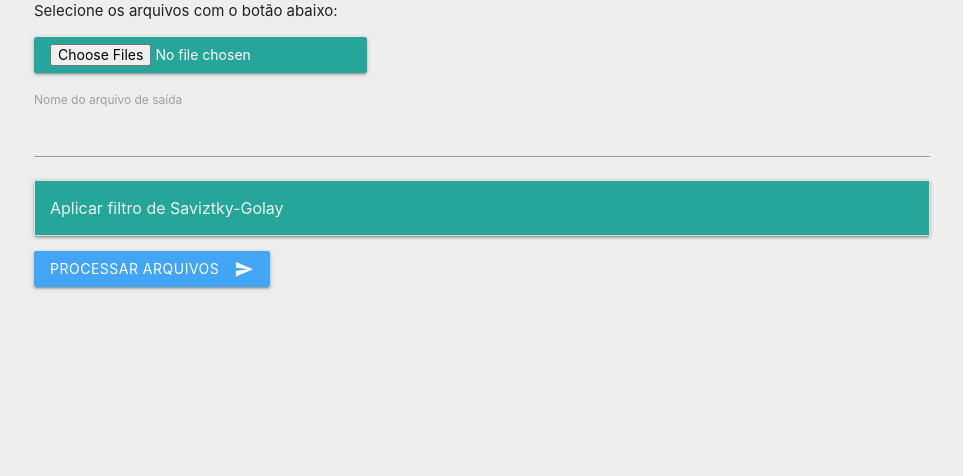
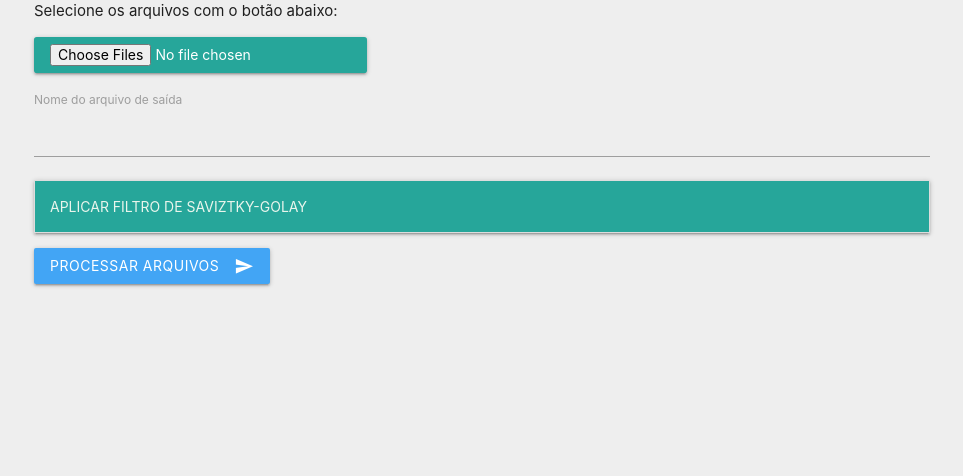
Before and after one commit to ThiagoDiasV/analytics-tools, a Flask app: page /spectrowsm/ in a window 1280 px wide. Shown: the part 180-656 px from the top of the page, without its empty margins (158-1121 px from the left). Run offline with Flask 2, Linux system fonts and the light colour scheme; some libraries are stand-ins or nearby versions.

Commit message:
spectrowsm template changes

```diff
--- a/app/static/css/style.css
+++ b/app/static/css/style.css
@@ -58,5 +58,6 @@ hr {
 }
 
 #savgol-menu-trigger {
-    font-size: 16px;
+    font-size: 14px;
+    text-transform: uppercase;
 }
```
